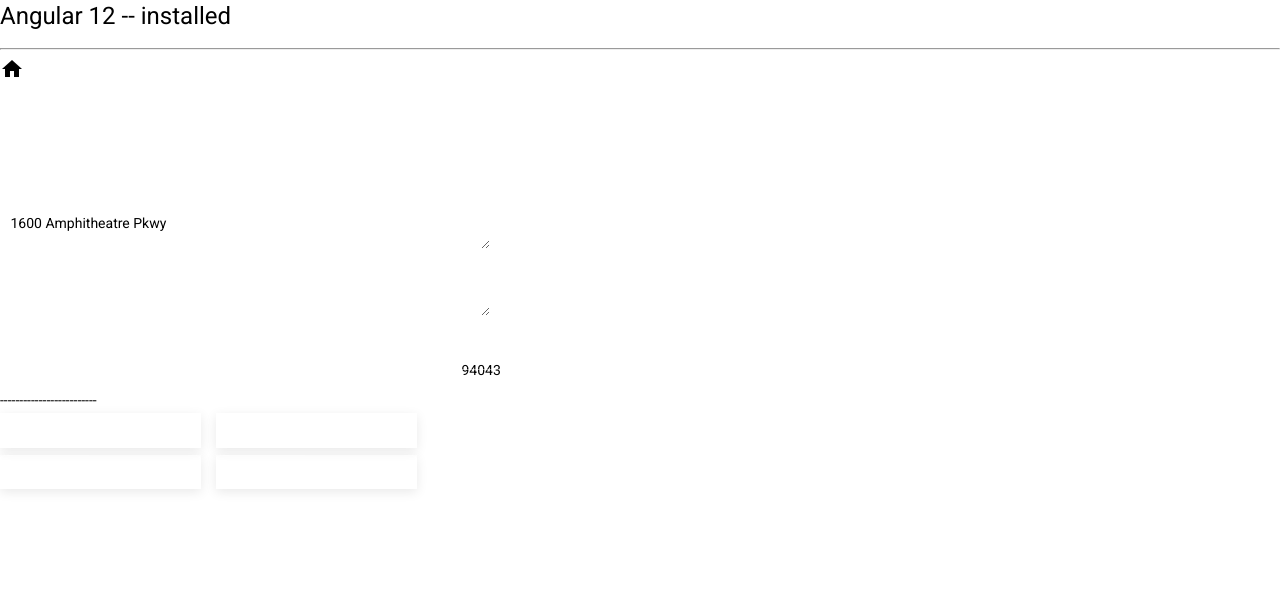
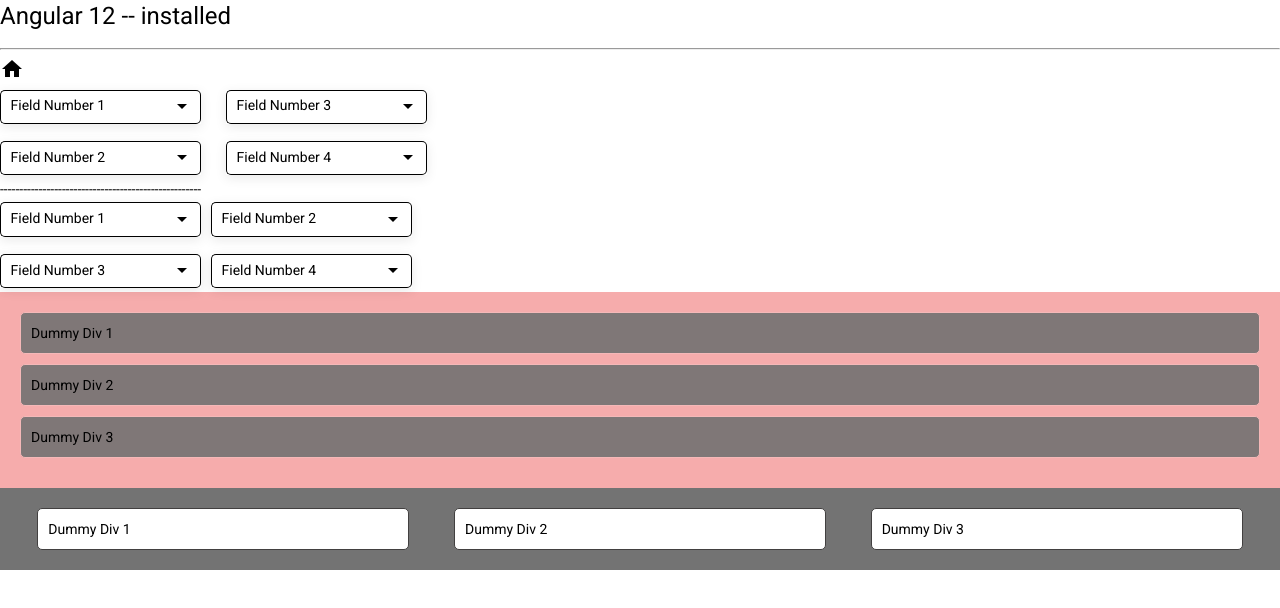
Before and after one commit to 3San360/upgrading-angular12To17, an Angular app: page / in a window 1280 px wide. Shown: the top 608 px of the page. Built offline with nearby package versions, Linux system fonts and the light colour scheme.

Commit message:
added flex-layout

```diff
--- a/package.json
+++ b/package.json
@@ -15,6 +15,7 @@
     "@angular/common": "~12.0.0",
     "@angular/compiler": "~12.0.0",
     "@angular/core": "~12.0.0",
+    "@angular/flex-layout": "^12.0.0-beta.35",
     "@angular/forms": "~12.0.0",
     "@angular/material": "^12.0.0",
     "@angular/platform-browser": "~12.0.0",
--- a/src/app/app.module.ts
+++ b/src/app/app.module.ts
@@ -9,6 +9,8 @@ import { MatInputModule } from '@angular/material/input';
 import { MatFormFieldModule } from '@angular/material/form-field';
 import { MatIconModule } from '@angular/material/icon';
 import { MatSelectModule } from '@angular/material/select';
+import { FlexLayoutModule } from '@angular/flex-layout';
+// import { FlexLayoutModule } from '@angular/flex-layout'
 
 @NgModule({
   declarations: [AppComponent, FirstComponent],
@@ -22,6 +24,8 @@ import { MatSelectModule } from '@angular/material/select';
     MatFormFieldModule,
     MatIconModule,
     MatSelectModule,
+    // FlexLayoutModule
+    FlexLayoutModule
   ],
   providers: [],
   bootstrap: [AppComponent],
--- a/src/app/first/first.component.html
+++ b/src/app/first/first.component.html
@@ -3,74 +3,6 @@
 
 <mat-icon aria-hidden="false" aria-label="Example home icon">home</mat-icon>
 
-<form class="example-form">
-  <mat-form-field class="example-full-width" appearance="fill">
-    <mat-label>Company (disabled)</mat-label>
-    <input matInput disabled value="Google" />
-  </mat-form-field>
-
-  <table class="example-full-width" cellspacing="0">
-    <tr>
-      <td>
-        <mat-form-field class="example-full-width" appearance="fill">
-          <mat-label>First name</mat-label>
-          <input matInput />
-        </mat-form-field>
-      </td>
-      <td>
-        <mat-form-field class="example-full-width" appearance="fill">
-          <mat-label>Long Last Name That Will Be Truncated</mat-label>
-          <input matInput />
-        </mat-form-field>
-      </td>
-    </tr>
-  </table>
-
-  <p>
-    <mat-form-field class="example-full-width" appearance="fill">
-      <mat-label>Address</mat-label>
-      <textarea matInput placeholder="Ex. 100 Main St">
-1600 Amphitheatre Pkwy</textarea
-      >
-    </mat-form-field>
-    <mat-form-field class="example-full-width" appearance="fill">
-      <mat-label>Address 2</mat-label>
-      <textarea matInput></textarea>
-    </mat-form-field>
-  </p>
-
-  <table class="example-full-width" cellspacing="0">
-    <tr>
-      <td>
-        <mat-form-field class="example-full-width" appearance="fill">
-          <mat-label>City</mat-label>
-          <input matInput placeholder="Ex. San Francisco" />
-        </mat-form-field>
-      </td>
-      <td>
-        <mat-form-field class="example-full-width" appearance="fill">
-          <mat-label>State</mat-label>
-          <input matInput placeholder="Ex. California" />
-        </mat-form-field>
-      </td>
-      <td>
-        <mat-form-field class="example-full-width" appearance="fill">
-          <mat-label>Postal Code</mat-label>
-          <input
-            matInput
-            #postalCode
-            maxlength="5"
-            placeholder="Ex. 94105"
-            value="94043"
-          />
-          <mat-hint align="end">{{ postalCode.value.length }} / 5</mat-hint>
-        </mat-form-field>
-      </td>
-    </tr>
-  </table>
-</form>
-
--------------------------
 <div fxLayout="row" fxLayout.lt-md="column" fxLayoutGap.gt-sm="10px">
   <div fxLayout="column" fxLayout.lt-md="column" fxLayoutGap.gt-sm="10px">
     <mat-form-field appearance="outline">
@@ -112,3 +44,57 @@
     </mat-form-field>
   </div>
 </div>
+----------------------------------------------------
+<div fxLayout="column" fxLayout.lt-md="row" fxLayoutGap.gt-sm="10px">
+  <div fxLayout="row" fxLayout.lt-md="row" fxLayoutGap.gt-sm="10px">
+    <mat-form-field appearance="outline">
+      <mat-label>Field Number 1</mat-label>
+      <mat-select>
+        <mat-option *ngFor="let item of [1, 2, 3, 4, 5, 6]" [value]="item">
+          {{ item }}
+        </mat-option>
+      </mat-select>
+    </mat-form-field>
+
+    <mat-form-field appearance="outline">
+      <mat-label>Field Number 2</mat-label>
+      <mat-select>
+        <mat-option *ngFor="let item of [1, 2, 3, 4, 5, 6]" [value]="item">
+          {{ item }}
+        </mat-option>
+      </mat-select>
+    </mat-form-field>
+  </div>
+
+  <div fxLayout="row" fxLayout.lt-md="row" fxLayoutGap.gt-sm="10px">
+    <mat-form-field appearance="outline">
+      <mat-label>Field Number 3</mat-label>
+      <mat-select>
+        <mat-option *ngFor="let item of [1, 2, 3, 4, 5, 6]" [value]="item">
+          {{ item }}
+        </mat-option>
+      </mat-select>
+    </mat-form-field>
+
+    <mat-form-field appearance="outline">
+      <mat-label>Field Number 4</mat-label>
+      <mat-select>
+        <mat-option *ngFor="let item of [1, 2, 3, 4, 5, 6]" [value]="item">
+          {{ item }}
+        </mat-option>
+      </mat-select>
+    </mat-form-field>
+  </div>
+</div>
+
+<div class="container-column">
+  <div fxFlex="30%">Dummy Div 1</div>
+  <div fxFlex="30%">Dummy Div 2</div>
+  <div fxFlex="30%">Dummy Div 3</div>
+</div>
+
+<div class="container-row">
+  <div fxFlex="30%">Dummy Div 1</div>
+  <div fxFlex="30%">Dummy Div 2</div>
+  <div fxFlex="30%">Dummy Div 3</div>
+</div>
--- a/src/app/first/first.component.scss
+++ b/src/app/first/first.component.scss
@@ -0,0 +1,54 @@
+// Your component styles.scss file
+
+// Style for the container with column layout
+.container-column {
+  display: flex;
+  flex-direction: column;
+  justify-content: space-between;
+  align-items: stretch;
+
+  // Add your background color and other stylings
+  background-color: #e4111158;
+  padding: 20px;
+
+  // Style the child elements within the column layout
+  div {
+    // Add some spacing between the child elements
+    margin-bottom: 10px;
+
+    // Add background color to child elements
+    background-color: #7f7777;
+    padding: 10px;
+    border: 1px solid #f5b8b8;
+    border-radius: 5px;
+  }
+}
+
+// Style for the container with row layout
+.container-row {
+  display: flex;
+  flex-direction: row;
+  justify-content: space-around;
+  align-items: center;
+
+  // Add your background color and other stylings
+  background-color: #737373;
+  padding: 20px;
+
+  // Style the child elements within the row layout
+  div {
+    // Add some spacing between the child elements
+    margin-right: 10px;
+
+    // Add background color to child elements
+    background-color: #ffffff;
+    padding: 10px;
+    border: 1px solid #424040;
+    border-radius: 5px;
+  }
+
+  // Remove margin from the last child element to avoid unnecessary spacing
+  div:last-child {
+    margin-right: 0;
+  }
+}
--- a/src/styles.scss
+++ b/src/styles.scss
@@ -3,7 +3,9 @@
 html, body { height: 100%; }
 body { margin: 0; font-family: Roboto, "Helvetica Neue", sans-serif; }
 
-
+*{
+color: black !important;
+}
 
 .example-form {
     min-width: 150px;
```
Also changed, not shown: 1 other file (tests, documents, lock files or other folders).
